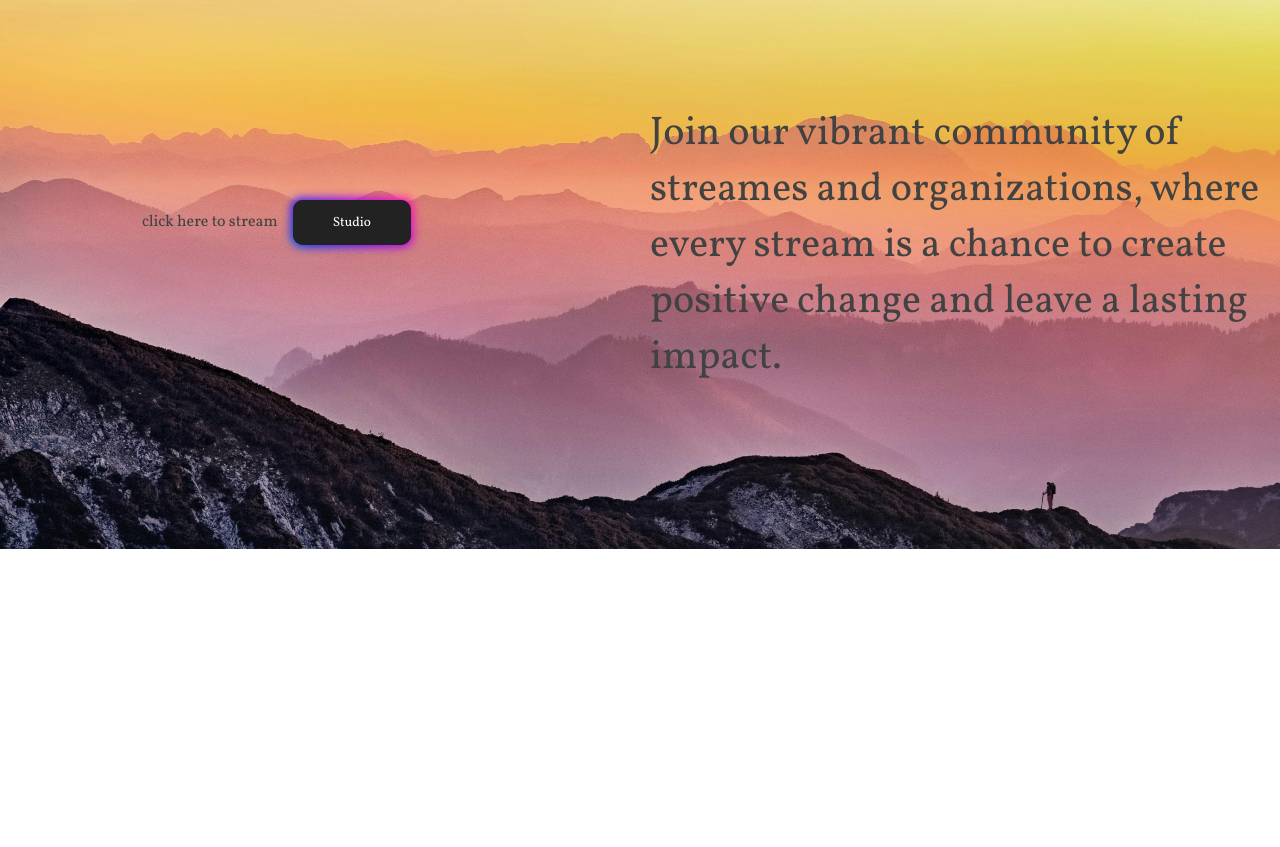
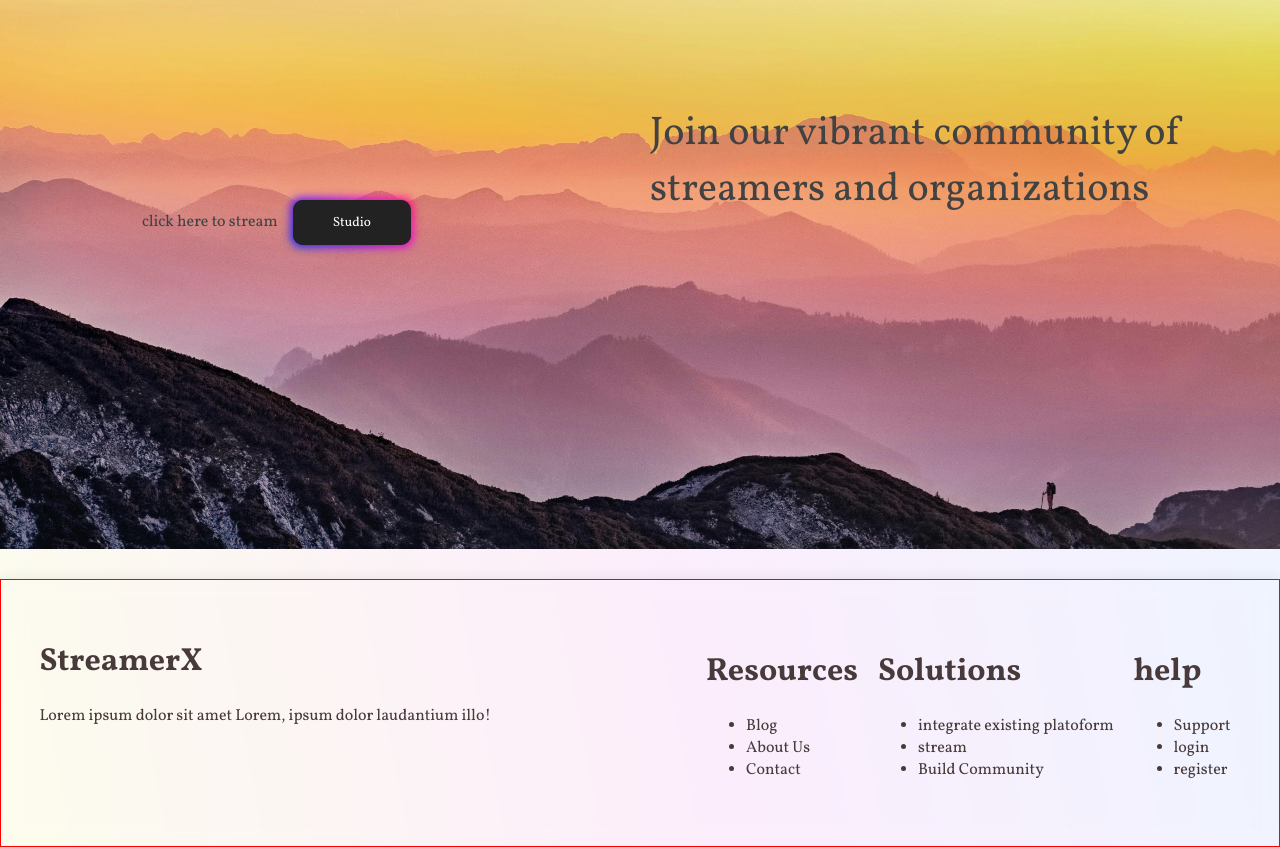
Before and after one commit to KunalAsatkar/streamerx, a React (Vite) app in the folder client/: page /wellcome in a window 1280 px wide. Shown: the part 335-1182 px from the top of the page. Before the commit the page ends 884 px from the top, so only its background shows below. Built offline with nearby package versions, Linux system fonts and the light colour scheme; no server answers.

Commit message:
fix navbar issue. add footer.

```diff
--- a/client/src/App.css
+++ b/client/src/App.css
@@ -1,11 +1,12 @@
 @import url('https://fonts.googleapis.com/css2?family=Play:wght@400;700&family=Vollkorn:ital,wght@0,400..900;1,400..900&display=swap');
+
 body {
     margin: 0;
     background-image: linear-gradient(79deg, #fcfced, #fcedfc 48%, #ebf6ff);
 }
 
 
-*{
+* {
     font-family: "Vollkorn", serif;
     font-optical-sizing: auto;
     font-style: normal;
@@ -149,13 +150,16 @@ button {
 .footer-container {
     display: flex;
     flex-direction: row;
+    margin-top: 30px;
     padding: 3%;
+    color: rgb(72, 58, 58);
     background: transparent;
     border: solid 1px red;
     box-shadow: 0 2px 15px rgba(0, 0, 0, 0.1);
     backdrop-filter: blur(10px);
     -webkit-backdrop-filter: blur(10px);
     justify-content: space-between;
+    /* background-color: rgb(173, 171, 171); */
 }
 
 .footer-actions {
@@ -169,13 +173,14 @@ button {
     padding: 10px;
 }
 
-.video-upload-section{
+.video-upload-section {
     display: flex;
     justify-content: left;
     flex-direction: row;
     padding-left: 1vh;
 }
-.video-upload-section label{
+
+.video-upload-section label {
     padding: 2.5vh 1vh 0 1vh;
     /* padding-left: 1vh; */
 }
--- a/client/src/App.jsx
+++ b/client/src/App.jsx
@@ -4,14 +4,9 @@ import Login from "./pages/Login";
 import Navbar from './pages/Navbar';
 import ErrorPage from './pages/ErrorPage';
 import Home from './pages/Home';
-// import EventDetails from './EventDetails';
-// import CreateEvent from './CreateEvent';
-// import Wellcome from './pages/Wellcome';
 import { createBrowserRouter, RouterProvider } from 'react-router-dom';
 import Videouploads from './pages/Videouploads';
-// import Dashboard from './Dashboard';
-// import CalendarCallback from './CalendarCalback';
-// import Footer from './pages/Footer';
+import Footer from './pages/Footer';
 
 const router = createBrowserRouter([
 
@@ -33,22 +28,10 @@ const router = createBrowserRouter([
         path: 'golive',
         element: <GoLive />
       },
-      // {
-      //   path: "/:user/createEvent",
-      //   element: <CreateEvent />
-      // },
-      // {
-      //   path: "/dashboard/:user",
-      //   element: <Dashboard />
-      // },
       {
         path: "/videouploads",
         element: <Videouploads />
       },
-      // {
-      //   path: '/calendar/google/callback',
-      //   element: <CalendarCallback />
-      // },
     ]
   }
 
@@ -58,7 +41,7 @@ function App() {
   return (
     <div className="App">
       <RouterProvider router={router} />
-      {/* <Footer /> */}
+      <Footer />
 
     </div >
   );
--- a/client/src/pages/Footer.jsx
+++ b/client/src/pages/Footer.jsx
@@ -1,9 +1,8 @@
-import Link from 'react-router-dom';
 const Footer = () => {
     return (
         <div className="footer-container">
             <div className="brand">
-                <h1>Social</h1>
+                <h1>StreamerX</h1>
                 <p>Lorem ipsum dolor sit amet Lorem, ipsum dolor laudantium illo!</p>
             </div>
             <div className="footer-actions">
@@ -19,7 +18,7 @@ const Footer = () => {
                     <h1>Solutions</h1>
                     <ul>
                         <li>integrate existing platoform</li>
-                        <li>Volunteer Engagement</li>
+                        <li>stream</li>
                         <li>Build Community</li>
                     </ul>
                 </div>
--- a/client/src/pages/GoLive.jsx
+++ b/client/src/pages/GoLive.jsx
@@ -89,7 +89,7 @@ const GoLive = () => {
                 <h1>Studio</h1>
                 <div className="golive-utils">
                     <div className="golive-video">
-                        <video id="user-video" ref={userVideoRef} autoPlay muted></video>
+                        <video id="user-video" ref={userVideoRef} autoPlay muted controls></video>
                     </div>
                     <div className="golive-chats">
                         <div className="chats-top">
--- a/client/src/pages/Home.jsx
+++ b/client/src/pages/Home.jsx
@@ -17,8 +17,7 @@ const Home = () => {
                         <button className="join-button" onClick={handleClick} role="button">Studio</button>
                     </div>
                     <div className="message">
-                        <p >Join our vibrant community of streames and organizations,
-                            where every stream is a chance to create positive change and leave a lasting impact. </p>
+                        <p >Join our vibrant community of streamers and organizations </p>
                     </div>
                 </div>
             </div>
--- a/client/src/pages/Navbar.jsx
+++ b/client/src/pages/Navbar.jsx
@@ -4,7 +4,7 @@ import { useState, useEffect } from 'react';
 import profileImage from '../assets/profile.png';
 import { Link, Outlet } from 'react-router-dom'
 import axios from 'axios';
-import {GiHamburgerMenu} from 'react-icons/gi'
+import { GiHamburgerMenu } from 'react-icons/gi'
 
 
 const Navbar = () => {
@@ -69,7 +69,7 @@ const Navbar = () => {
                         <Link className="head link" to="/about">Contact</Link>
                     </div>
                     {!loggedIn && (<div>
-                        <Link className="head link" to="/auth">Login/Register</Link>
+                        <Link className="head link" to="/">Login/Register</Link>
                     </div>)}
                     {loggedIn && (<div className="profile-container">
                         <button className="user-icon-button" onClick={handleClick} >
@@ -79,9 +79,9 @@ const Navbar = () => {
                             onLogout={checkLoggedIn} />)}
                     </div>)}
                     <div className='hamburger-menu'>
-                            <a href='#'>
-                                <GiHamburgerMenu/>
-                            </a>
+                        <a href='#'>
+                            <GiHamburgerMenu />
+                        </a>
                     </div>
                 </div>
 
```
